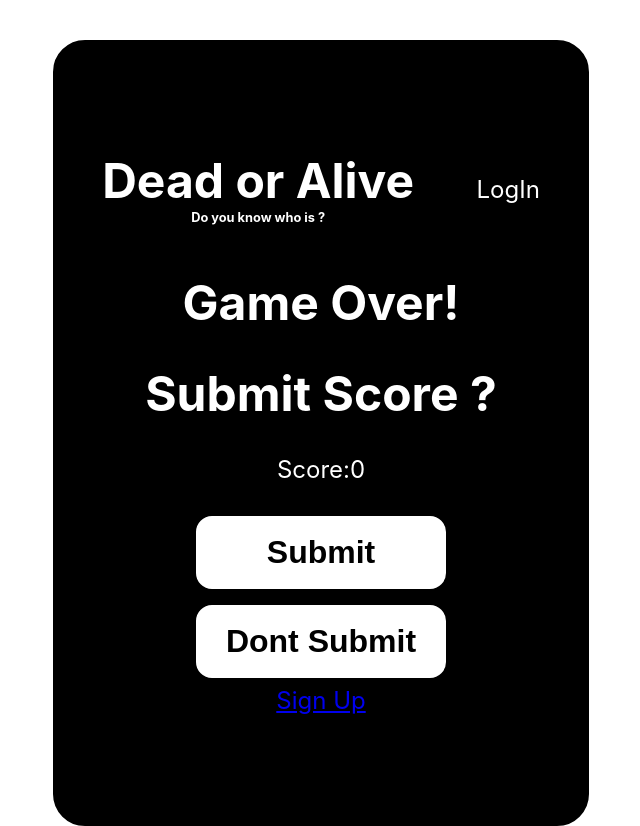
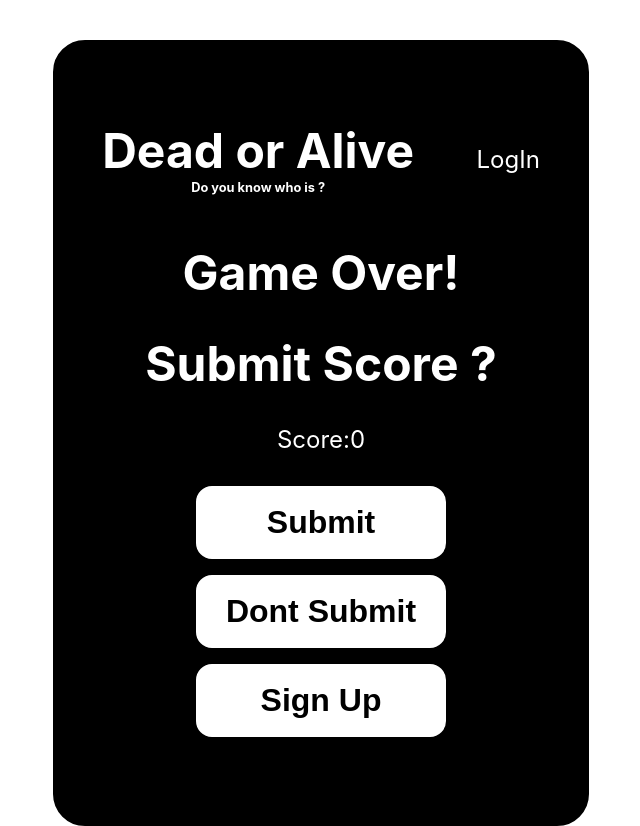
Before and after one commit to build-week-celebrity/front-end, a React (Create React App) app: page /SubmitScore in a window 1280 px wide. Shown: the whole page, without its empty margins (319-959 px from the left). Built offline with nearby package versions, Linux system fonts and the light colour scheme.

Commit message:
completed game loop - added dont submit and login button to submit score page added sign up link.

```diff
--- a/src/components/SubmitScore.js
+++ b/src/components/SubmitScore.js
@@ -39,7 +39,9 @@ class SubmitScore extends Component {
             Dont Submit
           </button>
         </form>
-        <Link to="/SignUp">Sign Up</Link>
+        <Link to="/SignUp">
+          <button className="submitButton">Sign Up</button>
+        </Link>
         <Route path="/SignUp" component={SignUp} />
       </div>
     );
```
